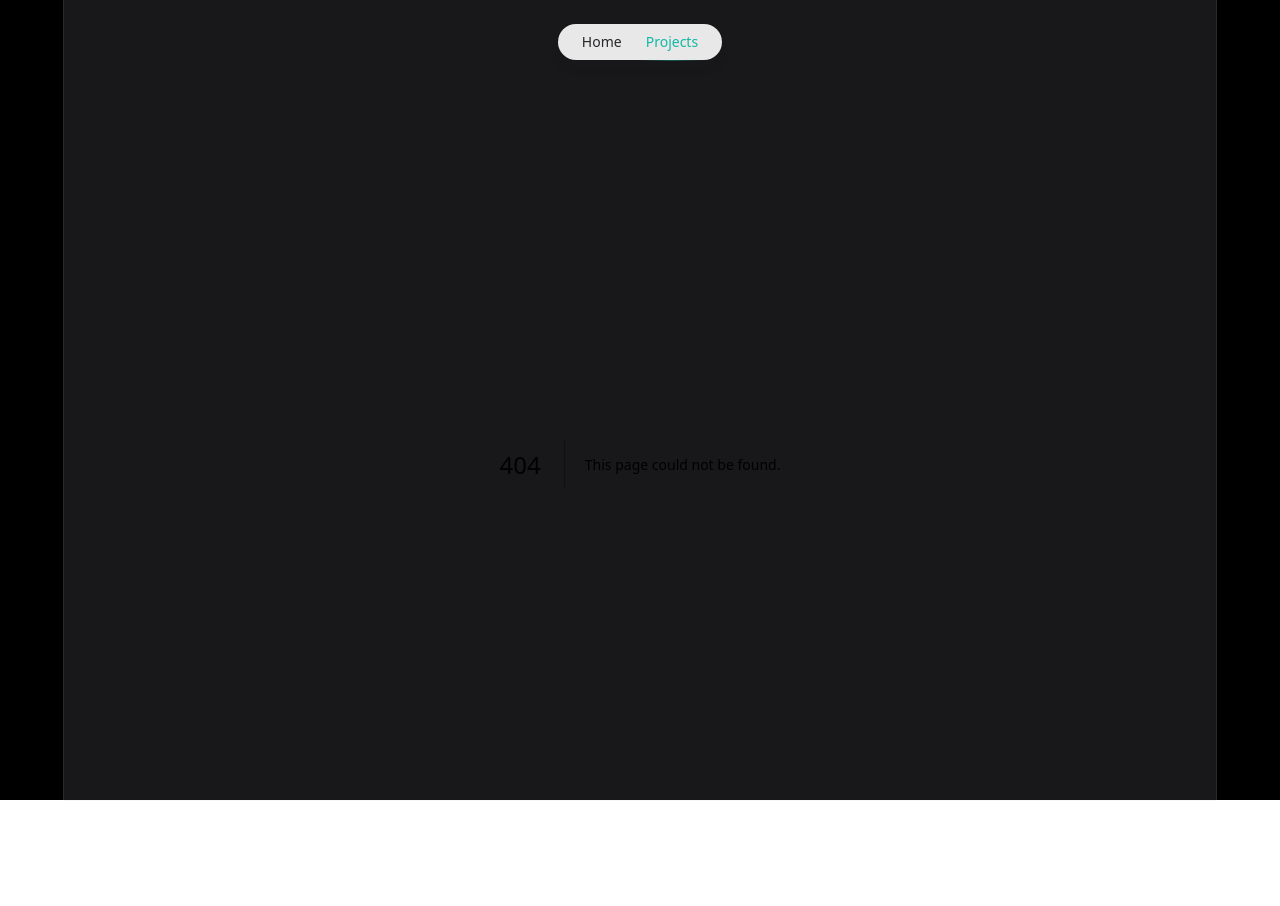
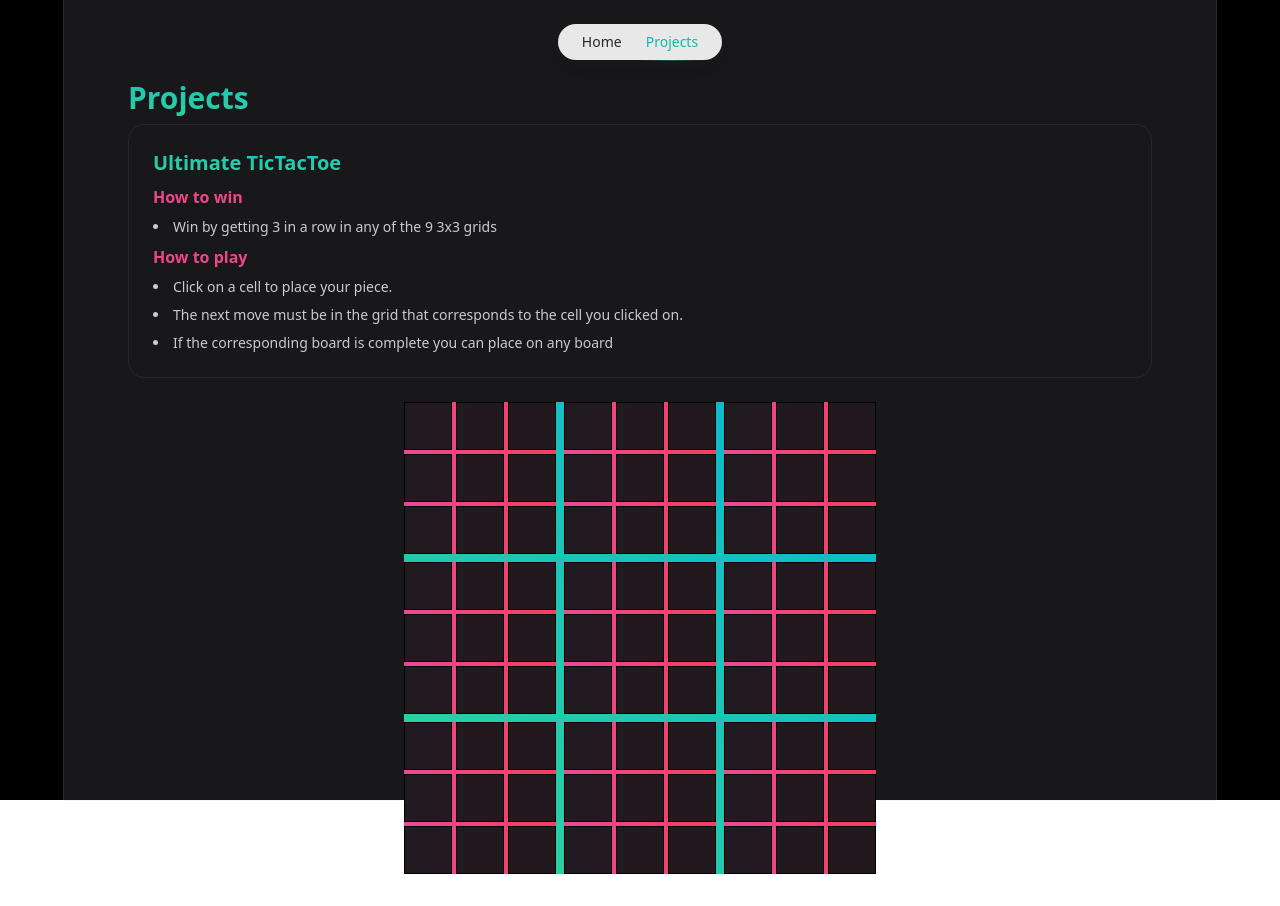
Before and after one commit to Frigon-e/personal-website, a Next.js app: page /projects in a window 1280 px wide. Before the commit this address had no page. Before the commit the page ends 864 px from the top, so only its background shows below. Built offline with nearby package versions, Linux system fonts and the light colour scheme.

Commit message:
Added a projects page

```diff
--- /dev/null
+++ b/src/app/projects/page.tsx
@@ -0,0 +1,42 @@
+import {Container} from "../../components/Container";
+import TicTacToe from "../../components/TicTacToe";
+import {v4 as uuid} from "uuid";
+
+function GameDescription() {
+    const headers = ['How to win', 'How to play'];
+    const descriptions = [['Win by getting 3 in a row in any of the 9 3x3 grids'],
+        [['Click on a cell to place your piece.'], ['The next move must be in the grid that corresponds to the cell you clicked on.'], ['If the corresponding board is complete you can place on any board']]];
+
+    const listItems = headers.map((header, index) => {
+        return (
+            <div key={uuid()} className={`flex flex-col space-y-2`}>
+                <h3 key={uuid()} className={`mt-2 text-base bg-gradient-to-tr from-pink-500 to-rose-500 bg-clip-text text-transparent font-bold`}>{header}</h3>
+                {descriptions[index].map((description) => {
+                    return (
+                        <li key={uuid()} className={`text-sm`}>{description}</li>
+                    )
+                })}
+            </div>
+        )
+    });
+
+    return (
+        <>
+            <h1 key={uuid()} className={`mt-4 pb-2 text-2xl sm:text-3xl bg-gradient-to-tr from-emerald-400 to-cyan-500 bg-clip-text text-transparent font-bold`}>Projects</h1>
+            <div key={uuid()} className={`mb-6 rounded-2xl border p-6 border-zinc-700/40`}>
+                <h2 key={uuid()} className={`text-xl bg-gradient-to-tr from-emerald-400 to-cyan-500 bg-clip-text text-transparent font-bold`}>Ultimate TicTacToe</h2>
+                {listItems}
+            </div>
+        </>
+    );
+}
+
+export default function Projects() {
+    return(
+        <Container>
+            <GameDescription/>
+            <TicTacToe/>
+        </Container>
+
+    )
+}
```
